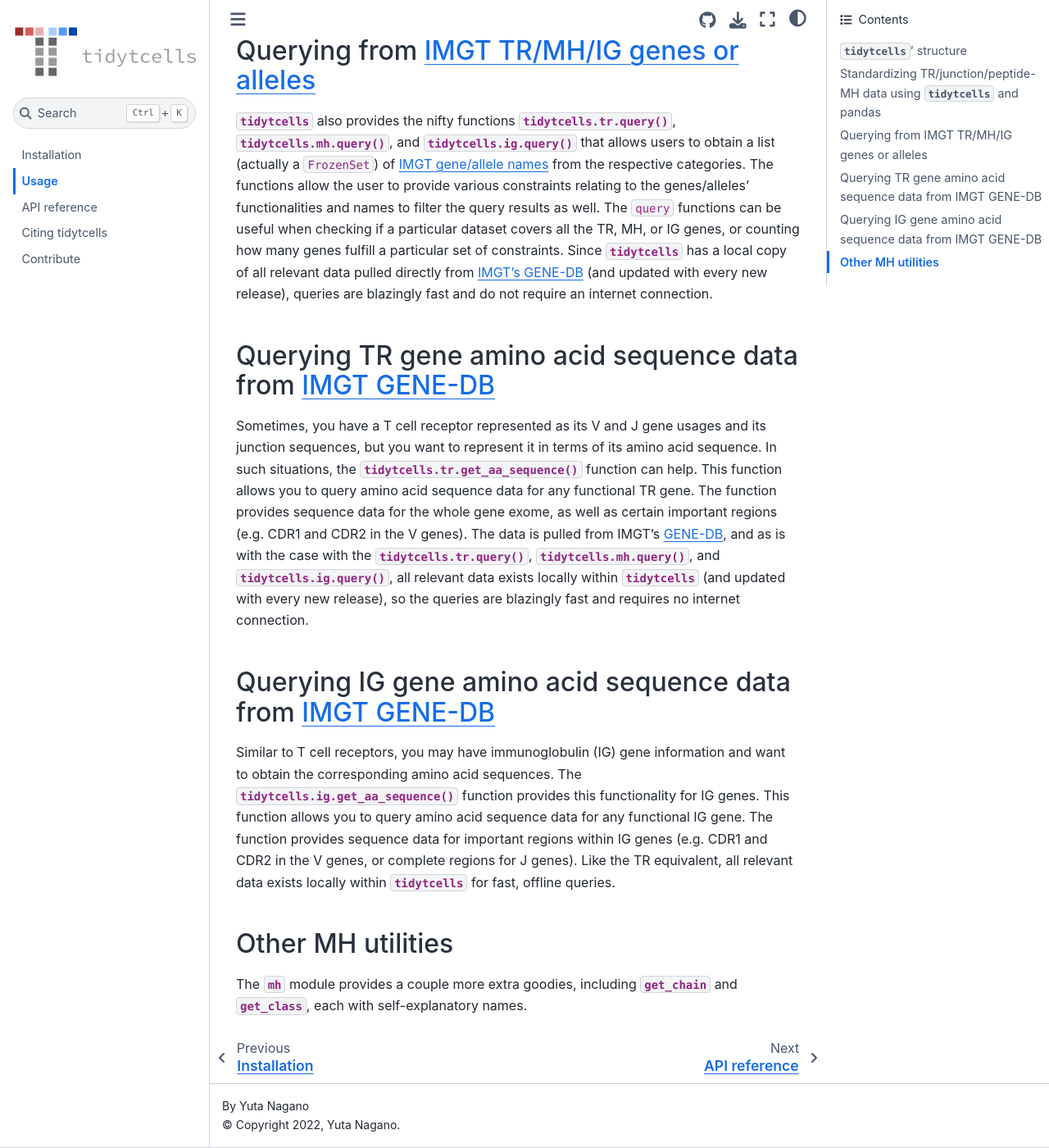
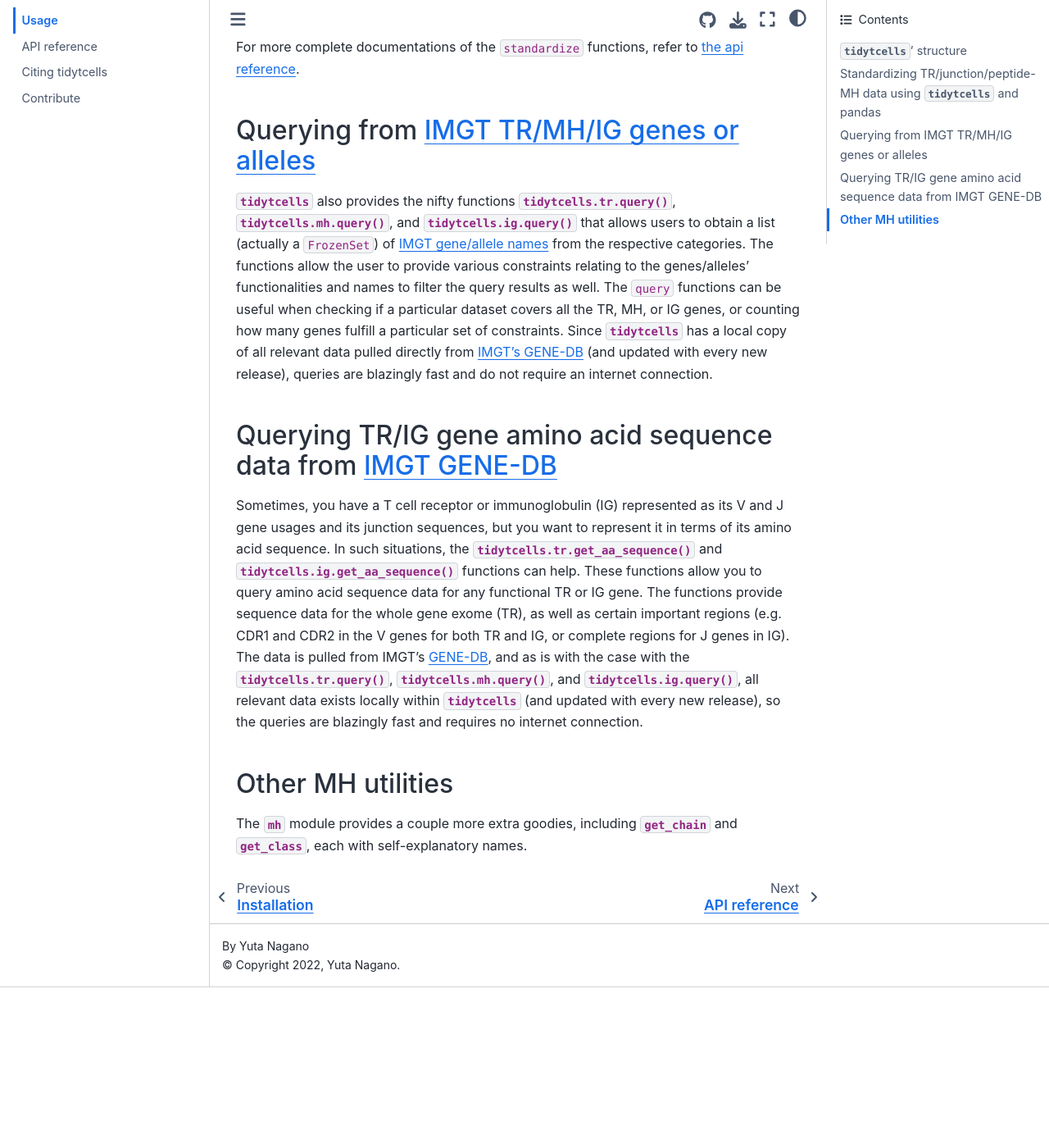
Before and after one commit to yutanagano/tidytcells, a Sphinx documentation site: the page built from docs/usage.rst, in a window 1280 px wide and 1400 px high, scrolled down 2475 px. Shown: the whole window at 82% size. Built offline with Sphinx 7.4.7 and the Sphinx Book theme 1.1.4, drawn with Linux system fonts in a browser that asks for light colours; after the commit the page ends 3679 px from its top, so only the background shows below that; some of the changed text lies outside the part shown.

Commit message:
Address PR feedback: combine IG/TR sections and add IG standardization note
Co-authored-by: yutanagano <52748151+yutanagano@users.noreply.github.com>

```diff
--- a/docs/usage.rst
+++ b/docs/usage.rst
@@ -29,6 +29,8 @@ Standardizing TR/junction/peptide-MH data using :py:mod:`tidytcells` and `pandas
 ---------------------------------------------------------------------------------------------------------------
 
 This is :py:mod:`tidytcells`' primary usecase.
+
+Note that :py:mod:`tidytcells` also provides functions to standardize IG genes/alleles in the same way as described below. However, for the sake of simplicity, this example focuses on TR data.
 
 Since each of :py:mod:`tidytcells`' submodules provide a ``standardize`` (``standardise`` is a valid alias as well) function that automates data cleaning in their respective data category, these functions can be used in ensemble to clean a whole dataset of TR/MH data.
 Now, these ``standardize`` functions can be used on their own to clean individual pieces of data- that is for example:
@@ -104,24 +106,14 @@ The ``query`` functions can be useful when checking if a particular dataset cove
 Since :py:mod:`tidytcells` has a local copy of all relevant data pulled directly from `IMGT's GENE-DB <https://www.imgt.org/genedb/>`_ (and updated with every new release), queries are blazingly fast and do not require an internet connection.
 
 
-Querying TR gene amino acid sequence data from `IMGT GENE-DB <https://www.imgt.org/genedb/>`_
----------------------------------------------------------------------------------------------
+Querying TR/IG gene amino acid sequence data from `IMGT GENE-DB <https://www.imgt.org/genedb/>`_
+-------------------------------------------------------------------------------------------------
 
-Sometimes, you have a T cell receptor represented as its V and J gene usages and its junction sequences, but you want to represent it in terms of its amino acid sequence.
-In such situations, the :py:func:`tidytcells.tr.get_aa_sequence` function can help.
-This function allows you to query amino acid sequence data for any functional TR gene.
-The function provides sequence data for the whole gene exome, as well as certain important regions (e.g. CDR1 and CDR2 in the V genes).
+Sometimes, you have a T cell receptor or immunoglobulin (IG) represented as its V and J gene usages and its junction sequences, but you want to represent it in terms of its amino acid sequence.
+In such situations, the :py:func:`tidytcells.tr.get_aa_sequence` and :py:func:`tidytcells.ig.get_aa_sequence` functions can help.
+These functions allow you to query amino acid sequence data for any functional TR or IG gene.
+The functions provide sequence data for the whole gene exome (TR), as well as certain important regions (e.g. CDR1 and CDR2 in the V genes for both TR and IG, or complete regions for J genes in IG).
 The data is pulled from IMGT's `GENE-DB <https://www.imgt.org/genedb/>`_, and as is with the case with the :py:func:`tidytcells.tr.query`, :py:func:`tidytcells.mh.query`, and :py:func:`tidytcells.ig.query`, all relevant data exists locally within :py:mod:`tidytcells` (and updated with every new release), so the queries are blazingly fast and requires no internet connection.
-
-
-Querying IG gene amino acid sequence data from `IMGT GENE-DB <https://www.imgt.org/genedb/>`_
----------------------------------------------------------------------------------------------
-
-Similar to T cell receptors, you may have immunoglobulin (IG) gene information and want to obtain the corresponding amino acid sequences.
-The :py:func:`tidytcells.ig.get_aa_sequence` function provides this functionality for IG genes.
-This function allows you to query amino acid sequence data for any functional IG gene.
-The function provides sequence data for important regions within IG genes (e.g. CDR1 and CDR2 in the V genes, or complete regions for J genes).
-Like the TR equivalent, all relevant data exists locally within :py:mod:`tidytcells` for fast, offline queries.
 
 Other MH utilities
 ------------------
```
